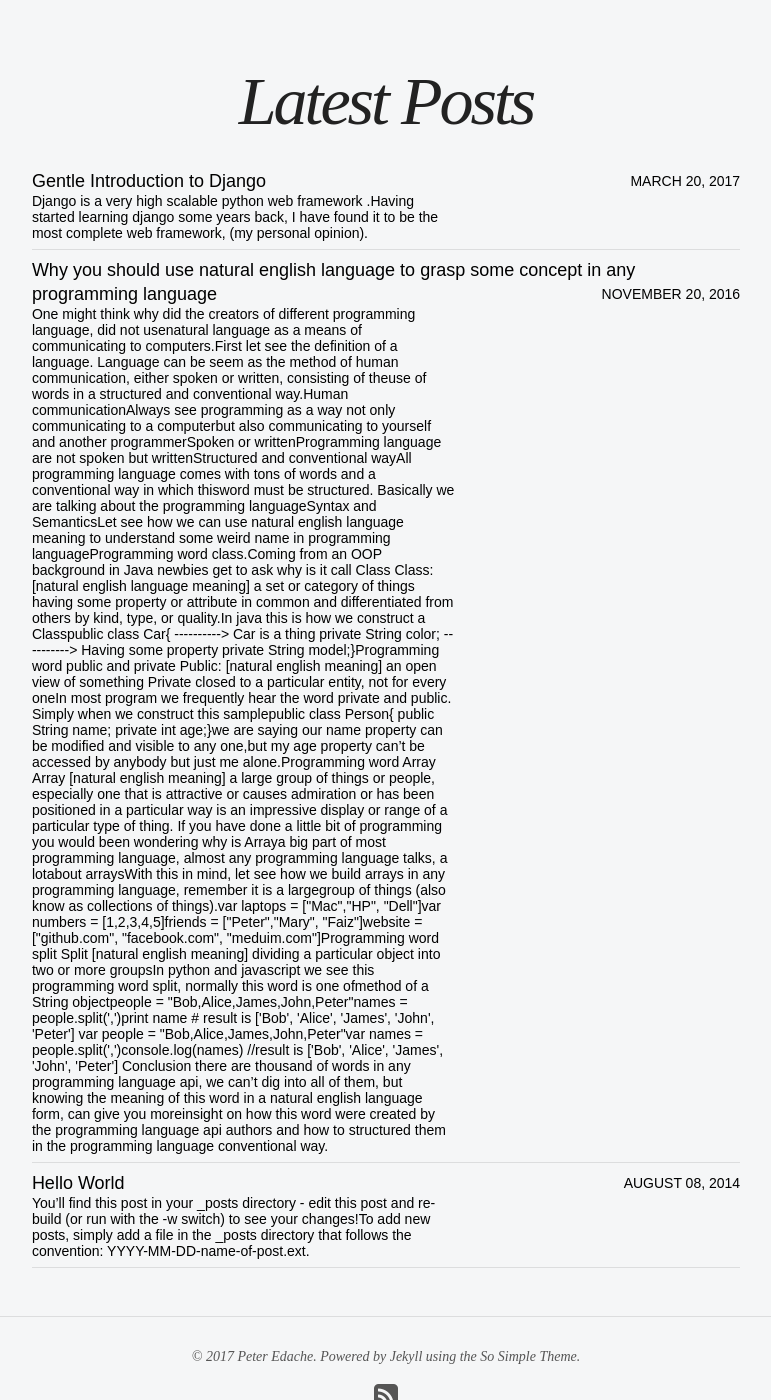
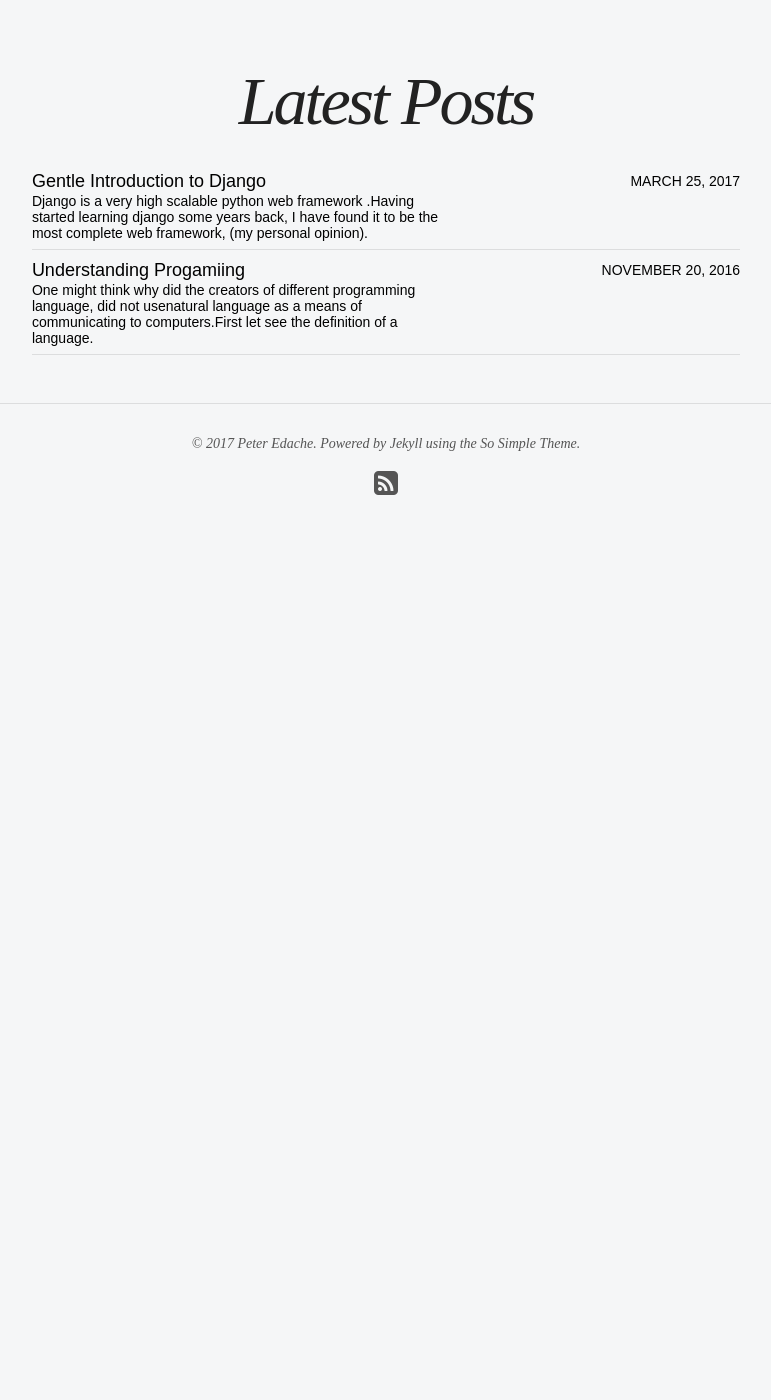
Before and after one commit to freewayz/freewayz.github.io, a Jekyll site: the page built from index.html, in a window 1280 px wide and 1400 px high, scrolled down 211 px. Shown: the whole window, without its empty margins (254-1025 px from the left). Built offline with Jekyll 4.4.1, drawn with Linux system fonts in a browser that asks for light colours; nearby versions of some CDN libraries; after the commit the page ends 900 px from its top, so only the background shows below that.

Commit message:
fixed previous blogs

````diff
--- a/_posts/2016-11-20-natural-with-programming-lang.md
+++ /dev/null
@@ -1,114 +0,0 @@
----
-layout: post
-title: Why you should use natural english language to grasp some concept in any programming language
-comments: true
-share: true
-date:   2016-11-20
-categories: general programming
----
-One might think why did the creators of different programming language, did not use
-natural language as a means of communicating to computers.
-First let see the definition of a language.
-
-> Language can be seem as the method of human communication, either spoken or written, consisting of the
-use of words in a structured and conventional way.
-
-
-# Human communication
-Always see programming as a way not only communicating to a computer
-but also communicating to yourself and another programmer
-
-
-# Spoken or written
-Programming language are not spoken but written
-
-# Structured and conventional way
-All programming language comes with tons of  words and a conventional way in which  this
-word must be structured. Basically we are talking about the programming language
-**Syntax and  Semantics**
-
-
-
-Let see how we can use natural english language meaning to understand
-some weird name in programming language
-
-### Programming word `class`.
-Coming from an OOP background in Java newbies get to ask why is it call `Class`
-
-
-> *Class*: [natural english language meaning]
-    a set or category of things having some property or attribute in common and
-    differentiated from others by kind, type, or quality.
-
-In java this is how we construct a Class
-
-``` java
-public class Car{          ----------> Car is a thing
-    private String color;  ----------> Having some property
-    private String model;
-}
-```
-### Programming word `public` and `private`
-
-> *Public*: [natural english meaning]
-  an open view of something
-  *Private*  closed to a particular entity, not for every one
-
-In most program we frequently hear the word private and public.
-Simply when we construct this sample
-
-```java
-
-public class Person{
-    public String name;
-    private int age;
-}
-```
-we are saying our `name` property can be modified and visible to any one,
-but my `age` property can't be accessed by anybody but just me alone.
-
-
-### Programming word `Array`
-> *Array* [natural english meaning]
- - a large group of things or people, especially one that is attractive or causes admiration or has been positioned in a particular way
- - is an impressive display or range of a particular type of thing.
-
-If you have done a little bit of programming you would been wondering why is Array
-a big part of most programming language, almost any programming language talks, a lot
-about arrays
-
-With this in mind, let see how we build arrays in any programming language, remember it is a large
-group of things (also know as collections of things).
-
-```javascript
-var laptops  = ["Mac","HP", "Dell"]
-var numbers =  [1,2,3,4,5]
-```
-
-```python
-friends  = ["Peter","Mary", "Faiz"]
-website =  ["github.com", "facebook.com", "meduim.com"]
-```
-
-### Programming word `split`
-> Split [natural english meaning] dividing a particular object into two or more groups
-
-In python and javascript we see this programming word `split`, normally this word is one of
-method of a `String` object
-
-```python
-people = "Bob,Alice,James,John,Peter"
-names = people.split(',')
-print name   # result is ['Bob', 'Alice', 'James', 'John', 'Peter']
-```
-
-```javascript
-var people = "Bob,Alice,James,John,Peter"
-var names = people.split(',')
-console.log(names)   //result is ['Bob', 'Alice', 'James', 'John', 'Peter']
-```
-
-> *Conclusion there are thousand of words in any programming language api, we can't dig into all of them, but
-knowing the meaning of this word in a natural english language form, can give you more
-insight on how this word were created by the programming language api authors and how to structured
-them in the programming language conventional way.*
--- /dev/null
+++ b/_posts/blog/2016-11-20-understanding-programing-lang.md
@@ -0,0 +1,118 @@
+---
+layout: post
+title: "Understanding Progamiing"
+modified:
+categories: blog
+excerpt:
+tags: ["python", "django", "web", "programming"]
+
+date: 2016-11-20
+---
+
+
+One might think why did the creators of different programming language, did not use
+natural language as a means of communicating to computers.
+First let see the definition of a language.
+
+> Language can be seem as the method of human communication, either spoken or written, consisting of the
+use of words in a structured and conventional way.
+
+
+# Human communication
+Always see programming as a way not only communicating to a computer
+but also communicating to yourself and another programmer
+
+
+# Spoken or written
+Programming language are not spoken but written
+
+# Structured and conventional way
+All programming language comes with tons of  words and a conventional way in which  this
+word must be structured. Basically we are talking about the programming language
+**Syntax and  Semantics**
+
+
+
+Let see how we can use natural english language meaning to understand
+some weird name in programming language
+
+### Programming word `class`.
+Coming from an OOP background in Java newbies get to ask why is it call `Class`
+
+
+> *Class*: [natural english language meaning]
+    a set or category of things having some property or attribute in common and
+    differentiated from others by kind, type, or quality.
+
+In java this is how we construct a Class
+
+``` java
+public class Car{          ----------> Car is a thing
+    private String color;  ----------> Having some property
+    private String model;
+}
+```
+### Programming word `public` and `private`
+
+> *Public*: [natural english meaning]
+  an open view of something
+  *Private*  closed to a particular entity, not for every one
+
+In most program we frequently hear the word private and public.
+Simply when we construct this sample
+
+```java
+
+public class Person{
+    public String name;
+    private int age;
+}
+```
+we are saying our `name` property can be modified and visible to any one,
+but my `age` property can't be accessed by anybody but just me alone.
+
+
+### Programming word `Array`
+> *Array* [natural english meaning]
+ - a large group of things or people, especially one that is attractive or causes admiration or has been positioned in a particular way
+ - is an impressive display or range of a particular type of thing.
+
+If you have done a little bit of programming you would been wondering why is Array
+a big part of most programming language, almost any programming language talks, a lot
+about arrays
+
+With this in mind, let see how we build arrays in any programming language, remember it is a large
+group of things (also know as collections of things).
+
+```javascript
+var laptops  = ["Mac","HP", "Dell"]
+var numbers =  [1,2,3,4,5]
+```
+
+```python
+friends  = ["Peter","Mary", "Faiz"]
+website =  ["github.com", "facebook.com", "meduim.com"]
+```
+
+### Programming word `split`
+> Split [natural english meaning] dividing a particular object into two or more groups
+
+In python and javascript we see this programming word `split`, normally this word is one of
+method of a `String` object
+
+```python
+people = "Bob,Alice,James,John,Peter"
+names = people.split(',')
+print name   # result is ['Bob', 'Alice', 'James', 'John', 'Peter']
+```
+
+```javascript
+var people = "Bob,Alice,James,John,Peter"
+var names = people.split(',')
+console.log(names)   //result is ['Bob', 'Alice', 'James', 'John', 'Peter']
+```
+
+> *Conclusion there are thousand of words in any programming language api, we can't dig into all of them, but
+knowing the meaning of this word in a natural english language form, can give you more
+insight on how this word were created by the programming language api authors and how to structured
+them in the programming language conventional way.*
--- a/_posts/blog/2017-11-11-codility.md
+++ /dev/null
@@ -1,34 +0,0 @@
----
-layout: post
-title: "Hello World"
-modified:
-categories: blog
-excerpt:
-tags: []
-image:
-  feature:
-date: 2014-08-08T15:39:55-04:00
-modified: 2016-06-01T14:19:19-04:00
----
-
-You'll find this post in your `_posts` directory - edit this post and re-build (or run with the `-w` switch) to see your changes!
-To add new posts, simply add a file in the `_posts` directory that follows the convention: YYYY-MM-DD-name-of-post.ext.
-
-## Sample Heading
-
-### Sample Heading 2
-
-Jekyll also offers powerful support for code snippets:
-
-```ruby
-def print_hi(name)
-  puts "Hi, #{name}"
-end
-print_hi('Tom')
-#=> prints 'Hi, Tom' to STDOUT.
-```
-
-Check out the [Jekyll docs][jekyll] for more info on how to get the most out of Jekyll. File all bugs/feature requests at [Jekyll's GitHub repo][jekyll-gh].
-
-[jekyll-gh]: https://github.com/jekyll/jekyll
-[jekyll]:    http://jekyllrb.com
````
Also changed, not shown: _posts/blog/2017-03-25-gentle-introduction-to-django.md (+1 -2 lines).
